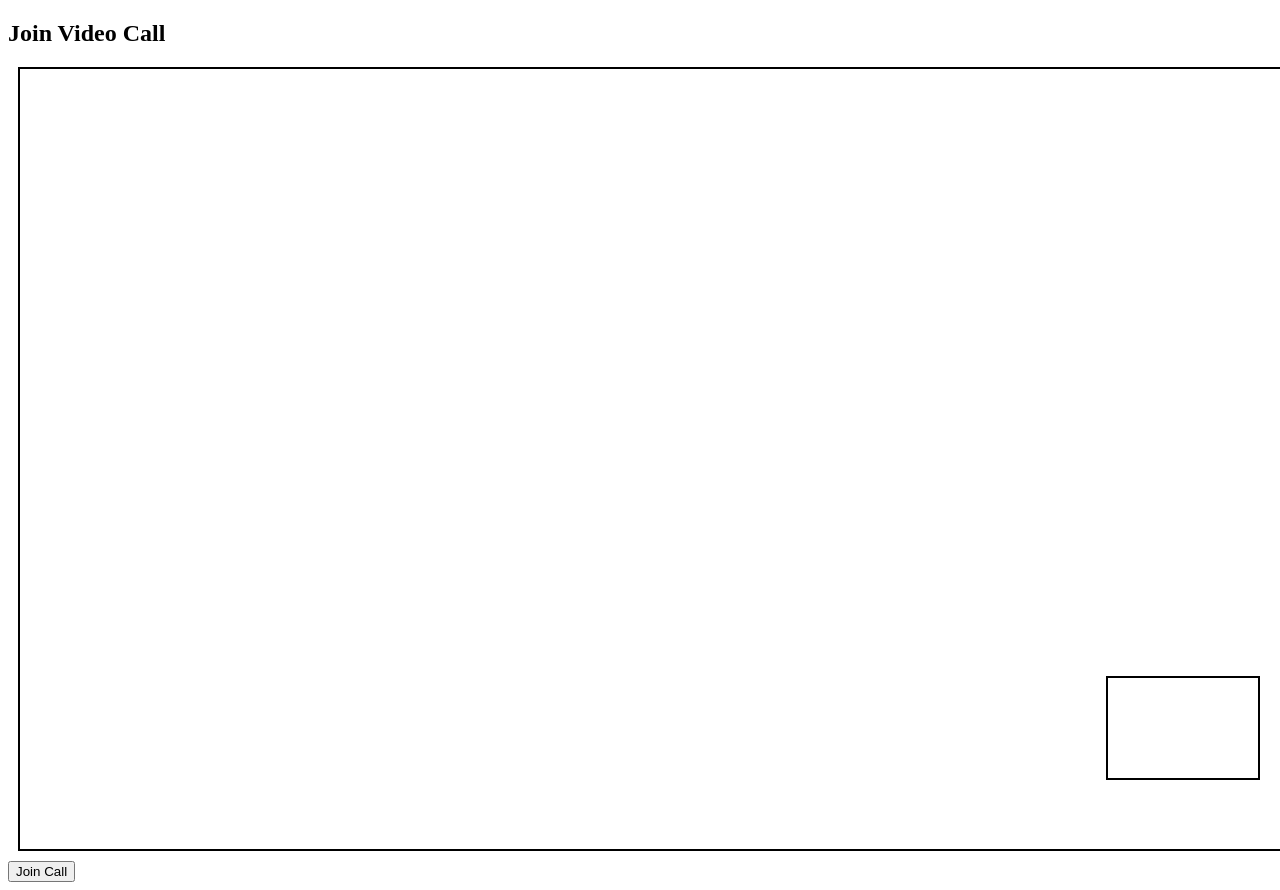
After one commit to mijahealth/med-chat, a Node server app: page /video-room/1 in a window 1280 px wide. The commit adds this page. Run offline with Node 20, Linux system fonts and the light colour scheme; some libraries are stand-ins or nearby versions.

Commit message:
video call! some bugs to fix but merging slightly workable code to fix them

```diff
--- a/app.js
+++ b/app.js
@@ -10,6 +10,9 @@ const cors = require('cors');
 const twilio = require('twilio');
 const AccessToken = twilio.jwt.AccessToken;
 const VoiceGrant = AccessToken.VoiceGrant;
+const { VideoGrant } = AccessToken; // Add this to the imports
+const { createVideoRoom, sendRoomLinkToCustomer } = require('./modules/video'); // Import video functions
+
 
 const client = require('./twilioClient');
 const {
@@ -110,17 +113,21 @@ app.get('/token', (req, res) => {
     );
     console.log('AccessToken created for identity:', identity);
 
+    // Create a VoiceGrant for the token
     console.log('Creating VoiceGrant...');
-    const grant = new VoiceGrant({
+    const voiceGrant = new VoiceGrant({
       outgoingApplicationSid: process.env.TWILIO_TWIML_APP_SID,
       incomingAllow: true,
     });
-    console.log(
-      'VoiceGrant created with outgoingApplicationSid:',
-      process.env.TWILIO_TWIML_APP_SID
-    );
+    console.log('VoiceGrant created with outgoingApplicationSid:', process.env.TWILIO_TWIML_APP_SID);
 
-    accessToken.addGrant(grant);
+    accessToken.addGrant(voiceGrant); // Add VoiceGrant to the token
+
+    // Create a VideoGrant for the token
+    console.log('Creating VideoGrant...');
+    const videoGrant = new VideoGrant();
+    accessToken.addGrant(videoGrant); // Add VideoGrant to the token
+
     console.log('Grant added to AccessToken');
 
     const token = accessToken.toJwt();
@@ -165,6 +172,50 @@ app.post('/voice', (req, res) => {
 
   res.type('text/xml');
   res.send(twiml.toString());
+});
+
+//video
+app.post('/create-room', async (req, res) => {
+  try {
+    const { customerPhoneNumber, conversationSid } = req.body;
+
+    // Validate the phone number
+    if (!customerPhoneNumber || !/^\+[1-9]\d{1,14}$/.test(customerPhoneNumber)) {
+      return res.status(400).json({ error: 'Invalid customer phone number' });
+    }
+
+    // Create a new room using Twilio Video API
+    const room = await client.video.v1.rooms.create({ uniqueName: `VideoRoom_${Date.now()}` });
+    const roomLink = `${process.env.NGROK_URL}/video-room/${room.sid}`;
+
+    // Send SMS to the customer with the room link
+    await client.messages.create({
+      body: `Join the video call here: ${roomLink}`,
+      from: process.env.TWILIO_PHONE_NUMBER,
+      to: customerPhoneNumber,
+    });
+
+    // Log the video room link in the conversation as a message
+    const messageText = `Join the video call here: ${roomLink}`;
+
+    // Use broadcast instead of socket.emit
+    broadcast({
+      type: 'newMessage',
+      conversationSid,
+      message: messageText,
+      author: process.env.TWILIO_PHONE_NUMBER,
+    });
+
+    // Return the room link to the client
+    res.json({ link: roomLink });
+  } catch (error) {
+    console.error('Error creating room or sending SMS:', error);
+    res.status(500).json({ error: 'Failed to create video room and send SMS' });
+  }
+});
+
+app.get('/video-room/:roomName', (req, res) => {
+  res.sendFile(path.join(__dirname, 'public', 'video-room.html')); // Serve a simple HTML file
 });
 
 app.post('/twilio-webhook', bodyParser.urlencoded({ extended: false }), async (req, res) => {
--- /dev/null
+++ b/modules/video.js
@@ -0,0 +1,41 @@
+const client = require('../twilioClient'); // Assuming this is where Twilio client is configured
+
+// Function to create a video room
+async function createVideoRoom() {
+    try {
+      const room = await client.video.v1.rooms.create({ uniqueName: 'VideoRoom_' + Date.now() });
+      return room;
+    } catch (error) {
+      console.error('Error creating Twilio video room:', error);
+      throw error;
+    }
+  }
+
+  module.exports = {
+    createVideoRoom,
+    sendRoomLinkToCustomer,
+  };
+
+// Function to send SMS with the room link
+async function sendRoomLinkToCustomer(roomName, customerPhoneNumber, ngrokUrl) {
+  try {
+    const roomLink = `${ngrokUrl}/video-room/${roomName}`;
+
+    // Send SMS to the customer with the link to join the video room
+    await client.messages.create({
+      body: `Join the video call here: ${roomLink}`,
+      from: process.env.TWILIO_PHONE_NUMBER,
+      to: customerPhoneNumber,
+    });
+
+    return roomLink;
+  } catch (error) {
+    console.error('Error sending SMS:', error);
+    throw error;
+  }
+}
+
+module.exports = {
+  createVideoRoom,
+  sendRoomLinkToCustomer,
+};
--- a/package.json
+++ b/package.json
@@ -19,7 +19,7 @@
     "cors": "^2.8.5",
     "crypto-browserify": "^3.12.0",
     "dotenv": "^16.4.5",
-    "express": "~4.20.0",
+    "express": "^4.21.0",
     "express-rate-limit": "^7.4.0",
     "express-validator": "^7.2.0",
     "https-browserify": "^1.0.0",
@@ -34,6 +34,7 @@
     "stream-browserify": "^3.0.0",
     "stream-http": "^3.2.0",
     "twilio": "^5.3.0",
+    "twilio-video": "^2.28.1",
     "url": "^0.11.4",
     "util": "^0.12.5",
     "vm-browserify": "^1.1.2",
--- /dev/null
+++ b/public/video-room.html
@@ -0,0 +1,69 @@
+<!DOCTYPE html>
+<html lang="en">
+<head>
+  <title>Join Video Room</title>
+  <meta charset="UTF-8">
+  <meta name="viewport" content="width=device-width, initial-scale=1.0">
+  <style>
+    /* Your existing styles here */
+    #local-video, #remote-video {
+      border: 2px solid black;
+      margin: 10px;
+    }
+    #local-video {
+      width: 150px;
+      height: 100px;
+      position: absolute;
+      bottom: 10px;
+      right: 10px;
+    }
+    #remote-video {
+      width: 100%;
+      height: calc(100vh - 20px);
+    }
+  </style>
+</head>
+<body>
+  <h2>Join Video Call</h2>
+  <div id="remote-video"></div>
+  <div id="local-video"></div>
+
+  <button id="join-call">Join Call</button>
+
+  <script src="https://sdk.twilio.com/js/video/releases/2.7.0/twilio-video.min.js"></script>
+  <script>
+    document.getElementById('join-call').addEventListener('click', async () => {
+      const tokenResponse = await fetch('/token');
+      const token = (await tokenResponse.json()).token;
+
+      const roomName = window.location.pathname.split('/').pop();
+      const room = await Twilio.Video.connect(token, { name: roomName });
+
+      setupLocalVideo(room);
+    });
+
+    function setupLocalVideo(room) {
+      // Attach the local video track
+      Twilio.Video.createLocalVideoTrack().then(track => {
+        const localContainer = document.getElementById('local-video');
+        localContainer.appendChild(track.attach());
+      });
+
+      // Handle remote participant connections
+      room.on('participantConnected', participant => {
+        console.log(`Participant ${participant.identity} connected`);
+        participant.tracks.forEach(publication => {
+          if (publication.isSubscribed) {
+            const track = publication.track;
+            document.getElementById('remote-video').appendChild(track.attach());
+          }
+        });
+
+        participant.on('trackSubscribed', track => {
+          document.getElementById('remote-video').appendChild(track.attach());
+        });
+      });
+    }
+  </script>
+</body>
+</html>
```
Also changed, not shown: public/client.js (+45 -0 lines), public/css/styles.css (+23 -0 lines), public/index.html (+22 -5 lines), 1 other file.
